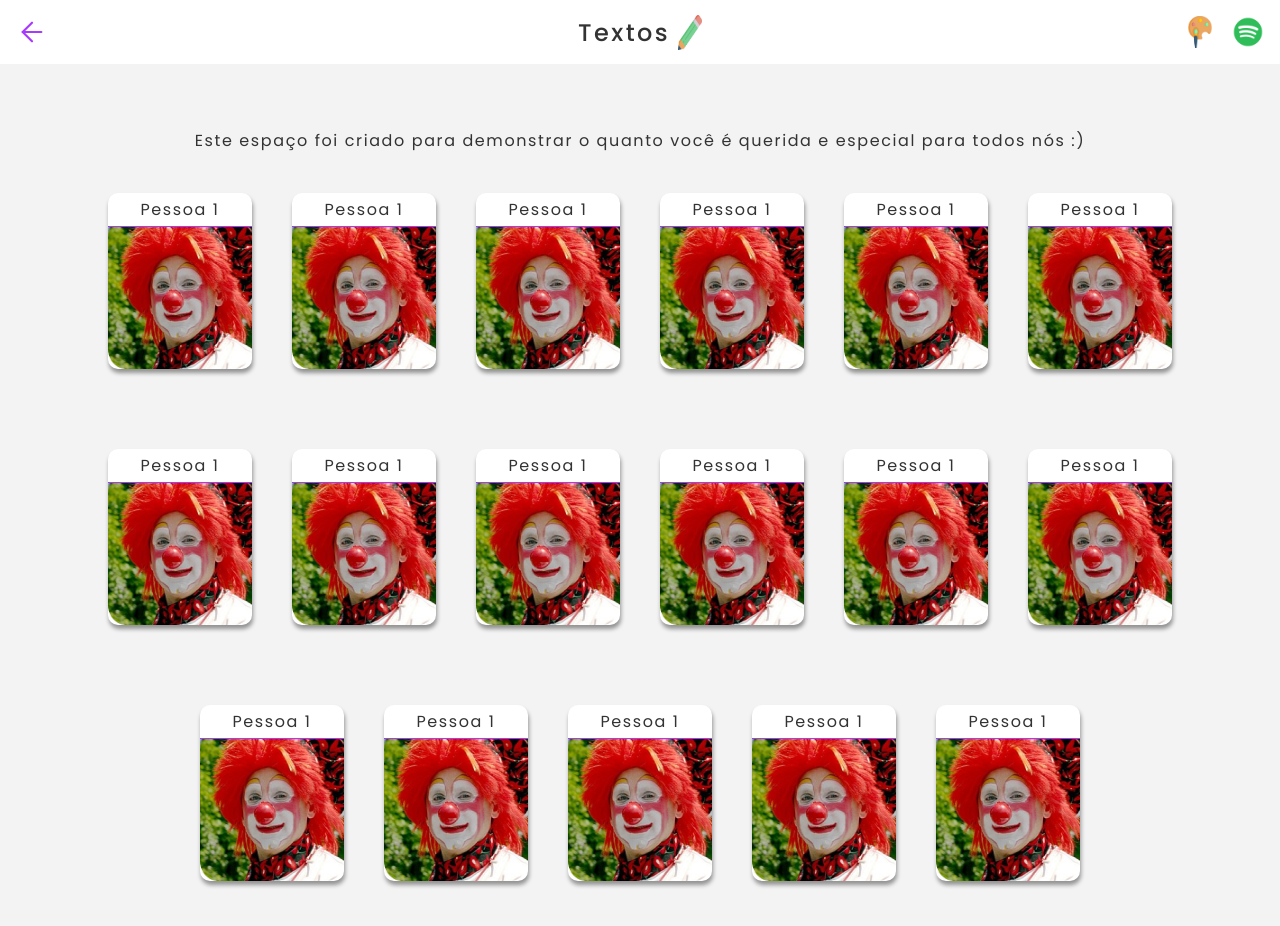
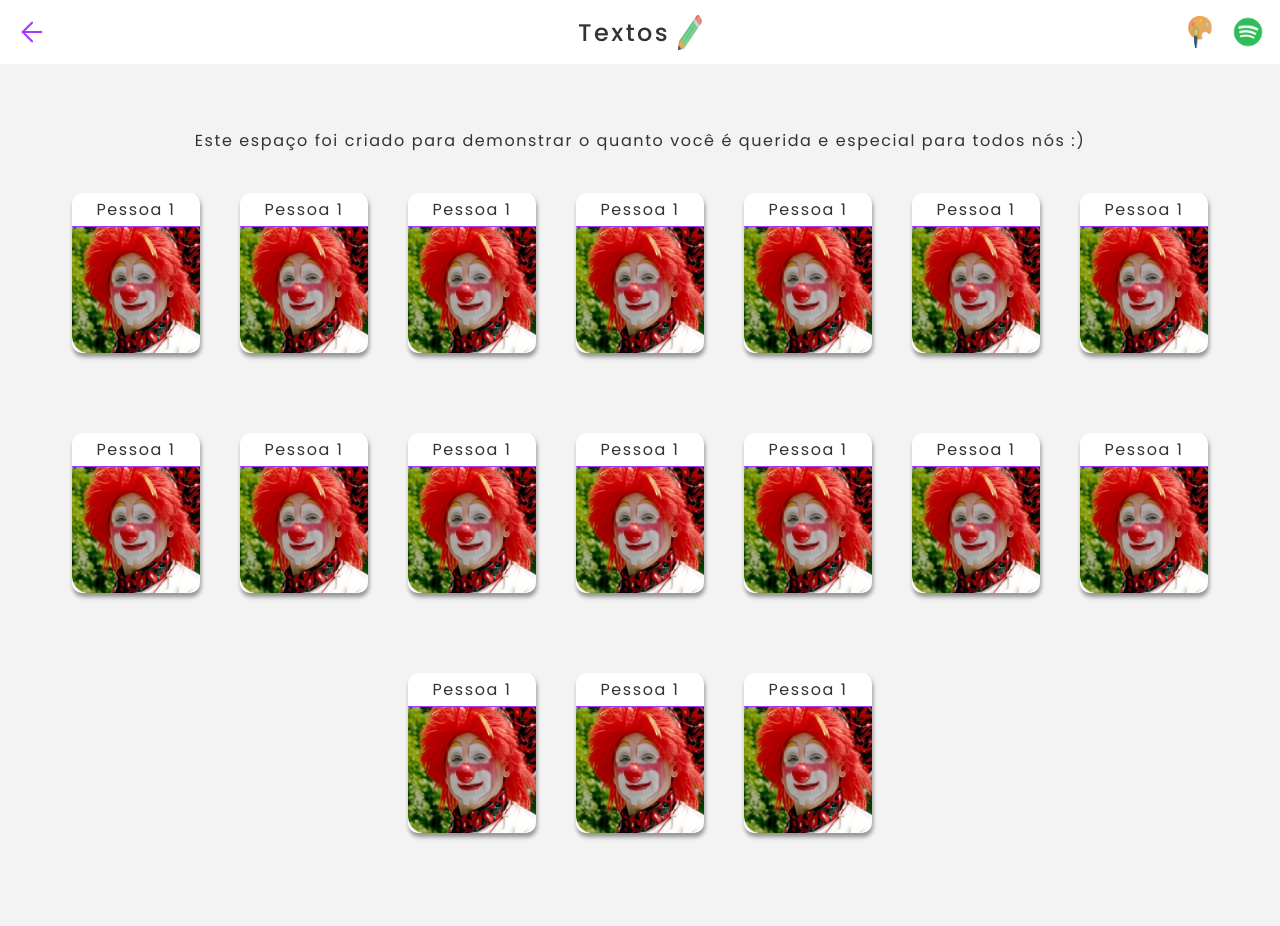
Before and after one commit to JoaoGuiBC/b-days, a Next.js app: page /Textos in a window 1280 px wide. Shown: the top 926 px of the page. After the commit the page ends 881 px from the top, so only its background shows below. Built offline with nearby package versions, Linux system fonts and the light colour scheme.

Commit message:
Improved differences between types of Card

```diff
--- a/src/components/Card/styles.ts
+++ b/src/components/Card/styles.ts
@@ -8,8 +8,10 @@ export const Container = styled.div<CardProps>`
   display: flex;
   flex-direction: column;
 
-  width: 9rem;
-  height: 11rem;
+  width: ${({ isIcon }) => isIcon ? '9rem' : '8rem'};
+  height: ${({ isIcon }) => isIcon ? '11rem' : '10rem'};
+
+  ${({ isIcon }) => !isIcon ? 'cursor: pointer' : ''};
 
   border-radius: 10px;
   background: ${({ theme }) => theme.colors.primary};
```
